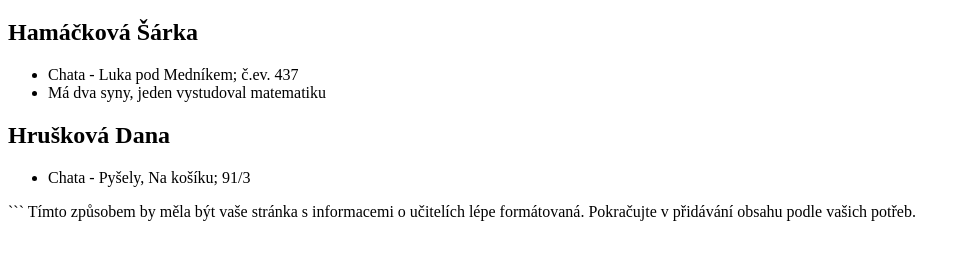
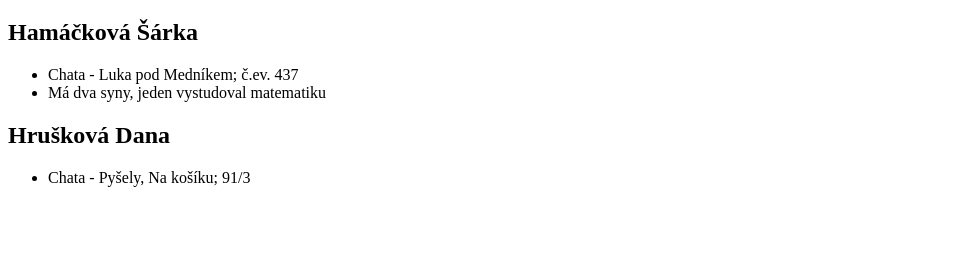
Before and after one commit to pomerancik/web1, a plain HTML site: page drby.html in a window 1280 px wide. Shown: the part 47-306 px from the top of the page, without its empty margins (0-967 px from the left). Drawn offline with Linux system fonts and the light colour scheme.

Commit message:
Update drby.html

````diff
--- a/drby.html
+++ b/drby.html
@@ -24,6 +24,3 @@
 </body>
 
 </html>
-```
-
-Tímto způsobem by měla být vaše stránka s informacemi o učitelích lépe formátovaná. Pokračujte v přidávání obsahu podle vašich potřeb.
````
